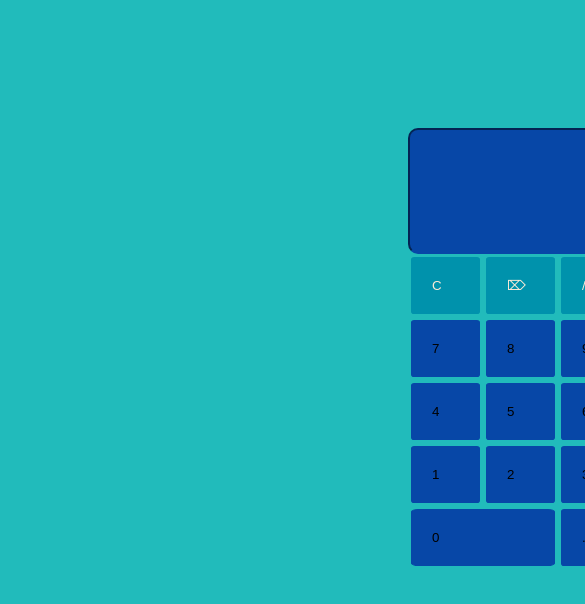
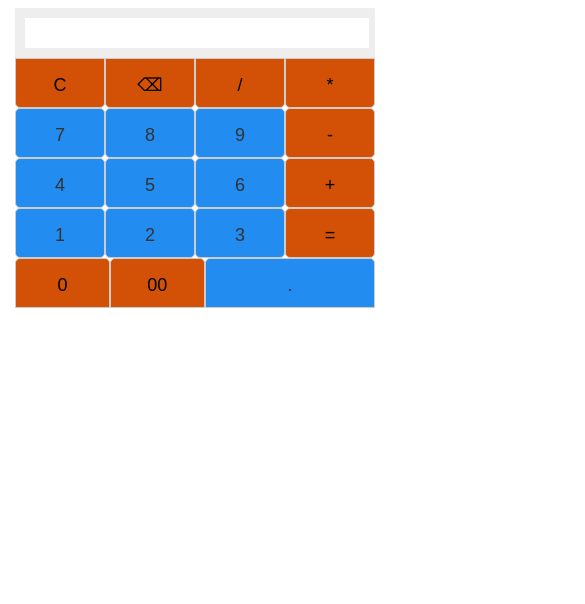
Before and after one commit to Mahin-Abrar/Calculator, a plain HTML site: page index.html in a window 390 px wide. Shown: the top 604 px of the page, 585 px wide, since content can reach past the window. Drawn offline with nearby package versions, Linux system fonts and the light colour scheme.

Commit message:
mone hoy responsive

```diff
--- a/index.html
+++ b/index.html
@@ -1,35 +1,49 @@
 <!DOCTYPE html>
 <html lang="en">
 <head>
-  <meta charset="utf-8">
-  <meta name="viewport" content="width=device-width">
-  <link href="https://cdn.jsdelivr.net/npm/bootstrap@5.7.0/dist/css/bootstrap.min.css" rel="responsi">
+  <meta charset="UTF-8">
+  <meta name="viewport" content="width=device-width, initial-scale=1.0">
+  <title>Calculator</title>
   <link href="style.css" rel="stylesheet" type="text/css" />
 </head>
 <body>
   <div class="container">
-    <input class="input"/>
+    <div class="display">
+      <input type="text" class="input" value="" readonly>
+    </div>
+    <div class="buttons">
+      <div class="row">
         <button class="button operator">C</button>
-    <button class="button operator">⌦</button>
+        <button class="button operator">⌫</button>
         <button class="button operator">/</button>
         <button class="button operator">*</button>
+      </div>
+      <div class="row">
         <button class="button numbers">7</button>
         <button class="button numbers">8</button>
         <button class="button numbers">9</button>
         <button class="button operator">-</button>
+      </div>
+      <div class="row">
         <button class="button numbers">4</button>
         <button class="button numbers">5</button>
         <button class="button numbers">6</button>
-    <button class="button numbers operator">+</button>
-    <button class="button numbers1">1</button>
-    <button class="button numbers1">2</button>
-    <button class="button numbers1">3</button>
-    <button class="button numbers2 zero">0</button>
-    <button class="button numbers2">.</button>
-    <button class="button row-2 final">=</button>
+        <button class="button operator">+</button>
       </div>
-  <script src="https://cdn.jsdelivr.net/npm/@popperjs/core@2.11.6/dist/umd/popper.min.js"></script>
-  <script src="https://cdn.jsdelivr.net/npm/bootstrap@5.7.0/dist/js/bootstrap.min.js"></script>
+      <div class="row">
+        <button class="button numbers">1</button>
+        <button class="button numbers">2</button>
+        <button class="button numbers">3</button>
+        <button class="button operator">=</button>
+      </div>
+      <div class="row">
+        <button class="button numbers1 zero">0</button>
+        <button class="button numbers1 zero">00</button>
+        <button class="button numbers dot">.</button>
+      </div>
+    </div>
+  </div>
+
   <script src="script.js"></script>
 </body>
 </html>
--- a/style.css
+++ b/style.css
@@ -1,104 +1,111 @@
-.container{
-    grid-template-columns: 1fr 1fr 1fr 1fr;
-    grid-template-rows: 1fr 1fr 1fr 1fr 1fr 1fr 1fr;
-    height: auto;
-    display: grid;
-    width: 300px;
-    margin: auto auto;
-    margin-top: 20px;
-    /* justify-content: center;
-    align-items:center;
+.container {
+    width: 100%;
+    max-width: 360px;
+    margin: 0 auto;
+    font-family: sans-serif;
+  }
+
+  .body{
+      background-color: rgb(33, 187, 187);
+
+  }
+  .display {
+    text-align: right;
+    padding: 10px;
+    background-color: #eee;
+  }
+
+  .input {
+    width: 100%;
+    border: none;
+    outline: none;
+    font-size: 24px;
+    text-align: right;
+  }
+
+  .buttons {
+    display: flex;
     flex-direction: column;
-    margin: auto; */
-}
-body{
-    padding-top: 100px;
-    padding-left: 400px;
-    padding-right: 400px;
-    background-color: rgb(33, 187, 187);
-}
-.input{
+  }
+
+  .row {
     display: flex;
-    /* width: 345px;
-    height: 100px; */
-    background-color: rgb(7, 71, 167);
-    font-size: 30px;
-    color: rgb(209, 209, 209);
-    border-color: rgb(7, 71, 167);
-    border-radius: 10px;
-   font-size: 20px;
-   text-align: center;
-   grid-column: span 4;
-   grid-row: span 2;
-}
-.button{
-    grid-column: span 1;
-    grid-row: span 1;
-    display: flex;
-    width: auto;
-    padding: 20px;
-    margin: 3px 3px;
-    border: 1px solid;
-    border-radius: 5%;
-}
-.operator{
-    background-color: rgb(0, 146, 172);
-    color: antiquewhite;
-    border-color: rgb(0, 146, 172);
-}
-.container1{
-    display: grid;
-    grid-template-columns: 1fr 1fr 1fr 1fr;
-    grid-template-rows: 1fr 1fr;
-}
-.final{
-    order: 2;
-    grid-row: span 2;
-    background-color: rgb(255, 117, 5);
-    color: antiquewhite;
-    border-color: rgb(255, 117, 5);
-    grid-row: span 2;
-    justify-content: center;
-    align-items: center;
-}
-.numbers{
-    background-color: rgb(7, 71, 167);
-    border-color: rgb(7, 71, 167);
-}
+    justify-content: space-between;
+    margin-bottom: 10px;
+  }
 
-.new-table{
-    display: grid;
-    grid-column: auto;
+  .button {
+    width: 100%;
+    height: 50px;
+    border: 1px solid #ccc;
+    cursor: pointer;
+    text-align: center;
+    font-size: 18px;
+    line-height: 50px;
+  }
 
-}
-.new-table2 .button{
-    display: grid   ;
-    height: 95%;
-}
-.inner-table3{
-    width: 170px;
-}
-.number0{
-order: 0;
-}
-.row-2{
-display: grid;
-grid-template-columns: 1fr 1fr 1fr;
-grid-template-rows: 1fr 1fr;
-}
+  .operator {
+    background-color:rgb(211, 81, 6);
+  }
 
+  .numbers {
+    background-color:rgb(34, 140, 240);
+  }
 
-.numbers1{
-    order: 1;
-    background-color: rgb(7, 71, 167);
-    border-color: rgb(7, 71, 167);
-}
+  .numbers1 {
+    background-color:rgb(211, 81, 6);
+  }
 
-.numbers2{
-    order: 3;
-    background-color: rgb(7, 71, 167);
-    border-color: rgb(7, 71, 167);
-}
-.zero{
-    grid-column: span 2;
-}
+  .zero {
+    width: 100px;
+  }
+  .dot{
+    width: 50%;
+
+  }
+  .row-2 {
+    margin-top: 10px;
+  }
+
+  .final {
+    background-color: #007bff;
+    color: #a81c1c;
+    width: 100%;
+  }
+
+  /* Additional CSS to make the calculator look like the image */
+
+  .buttons {
+    flex-wrap: wrap;
+    justify-content: space-evenly;
+  }
+
+  .row {
+    margin-bottom: 0;
+  }
+
+  .button {
+    border-radius: 5px;
+  }
+
+  .row:first-child .button {
+    border-top-left-radius: 0;
+    border-top-right-radius: 0;
+  }
+
+  .row:last-child .button {
+    border-bottom-left-radius: 0;
+    border-bottom-right-radius: 0;
+  }
+
+  .operator {
+    color: #000;
+  }
+
+  .numbers {
+    color: #333;
+  }
+
+  .numbers1 {
+    color: #000;
+  }
```
Lines whose indentation alone changed are shown as unchanged.
